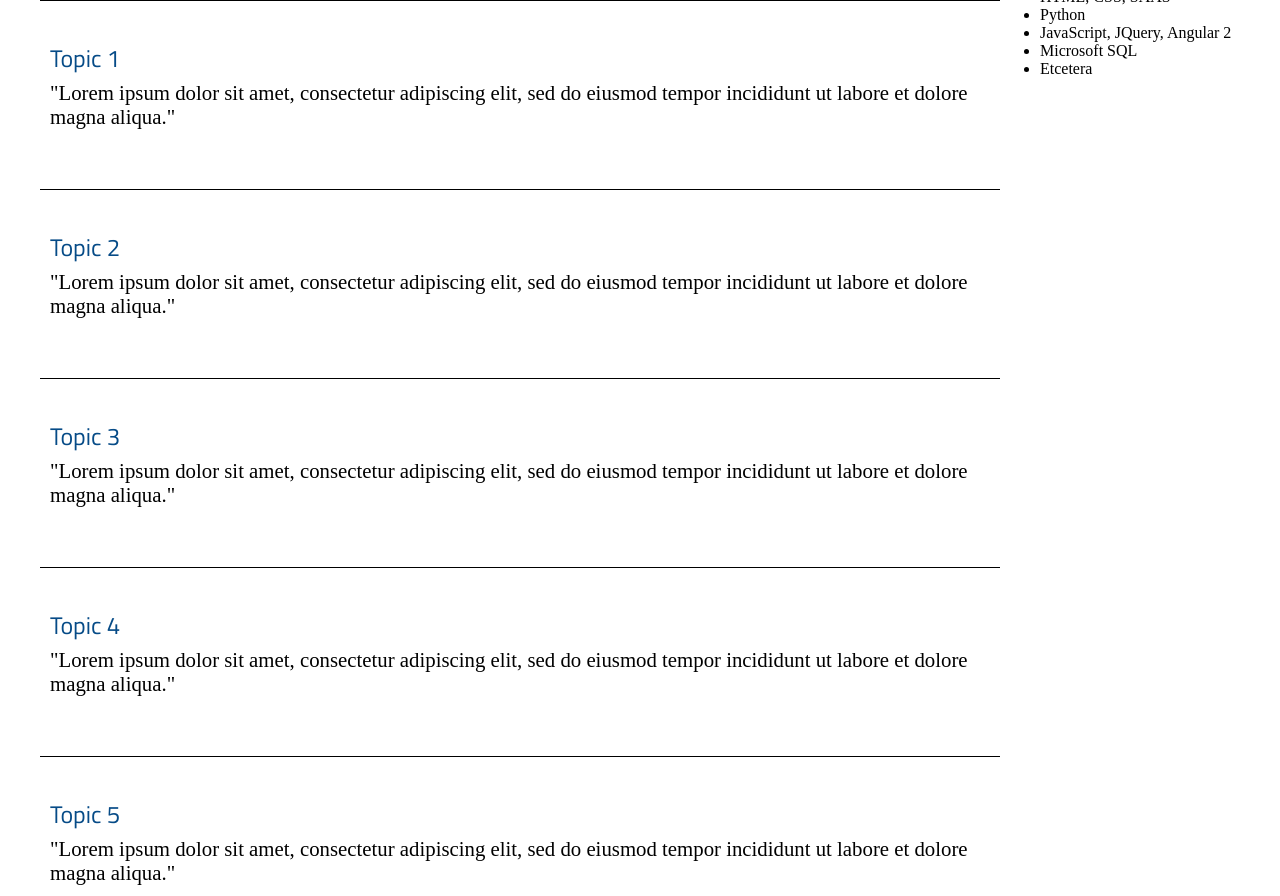
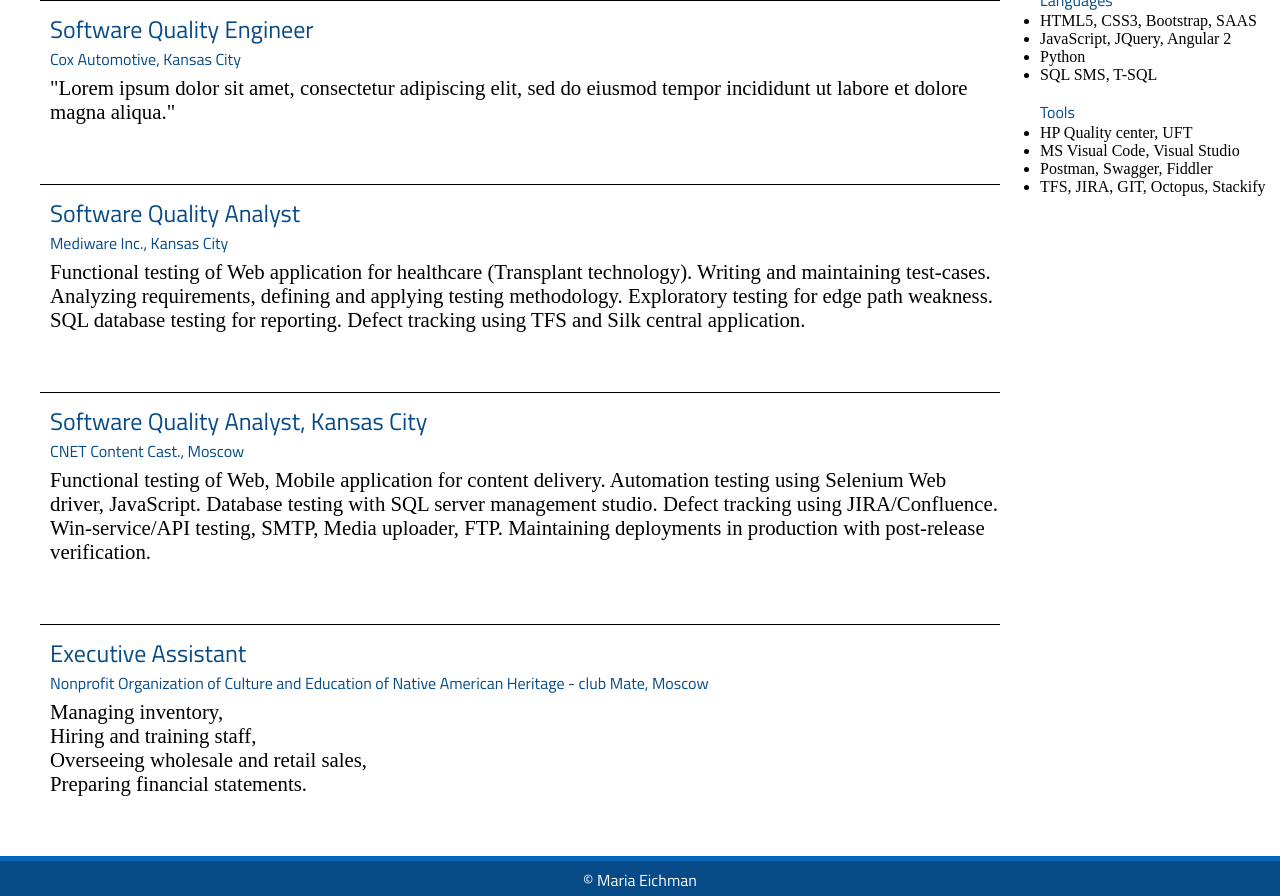
Before and after one commit to shiftma/html-me-something, a plain HTML site: page index.html in a window 1280 px wide. Shown: the part 647-1543 px from the top of the page. Drawn offline with Linux system fonts and the light colour scheme.

Commit message:
Final redesign

```diff
--- a/index.html
+++ b/index.html
@@ -11,13 +11,13 @@
               <ul id="nav_list">
                   <li><a href="#">Home</a></li>
                   <li><a href="#about">About</a></li>
-                  <li><a href="#menu">Content</a></li>
+                  <li><a href="#menu">Knowledge</a></li>
                   <li><a href="#contact">Contact</a></li>
               </ul>
           </nav>
         </header>
         <main>
-          <div class="hero" id="about">
+          <div class="hero">
               <div class="head">
                   <div class="hero-text">
                       <h1>Maria Eichman</h1>
@@ -28,53 +28,44 @@
           </div>
           <div class="flexbox">
               <div class="content col-1">
-                  <h2>Content</h2>
-                  <ul class="content">
+                  <h2>Experience</h2>
+                  <ul class="content" id="about">
                       <li class="item">
-                          <a href="#"><img src="" alt=""></a>
-                          <h3 class="head">Topic 1</h3>
+                          <h3 class="head">Software Quality Engineer</h3>
+                          <h3>Cox Automotive, Kansas City</h3>
                           <p>"Lorem ipsum dolor sit amet, consectetur adipiscing elit, sed do eiusmod tempor incididunt ut labore et dolore magna aliqua."</p>
                       </li>
                       <li class="item">
-                          <a href="#"><img src="" alt=""></a>
-                          <h3 class="head">Topic 2</h3>
-                          <p>"Lorem ipsum dolor sit amet, consectetur adipiscing elit, sed do eiusmod tempor incididunt ut labore et dolore magna aliqua."</p>
+                          <h3 class="head">Software Quality Analyst</h3>
+                          <h3> Mediware Inc., Kansas City</h3>
+                          <p>Functional testing of Web application for healthcare (Transplant technology). Writing and maintaining test-cases. Analyzing requirements, defining and applying testing methodology. Exploratory testing for edge path weakness. SQL database testing for reporting. Defect tracking using TFS and Silk central application.</p>
                       </li>
                       <li class="item">
-                          <a href="#"><img src="" alt=""></a>
-                          <h3 class="head">Topic 3</h3>
-                          <p>"Lorem ipsum dolor sit amet, consectetur adipiscing elit, sed do eiusmod tempor incididunt ut labore et dolore magna aliqua."</p>
+                          <h3 class="head">Software Quality Analyst, Kansas City</h3>
+                          <h3> CNET Content Cast., Moscow</h3>
+                          <p>Functional testing of Web, Mobile application for content delivery. Automation testing using Selenium Web driver, JavaScript. Database testing with SQL server management studio. Defect tracking using JIRA/Confluence. Win-service/API testing, SMTP, Media uploader, FTP. Maintaining deployments in production with post-release verification.</p>
                       </li>
                       <li class="item">
-                          <a href="#"><img src="" alt=""></a>
-                          <h3 class="head">Topic 4</h3>
-                          <p>"Lorem ipsum dolor sit amet, consectetur adipiscing elit, sed do eiusmod tempor incididunt ut labore et dolore magna aliqua."</p>
-                      </li>
-                      <li class="item">
-                          <a href="#"><img src="" alt=""></a>
-                          <h3 class="head">Topic 5</h3>
-                          <p>"Lorem ipsum dolor sit amet, consectetur adipiscing elit, sed do eiusmod tempor incididunt ut labore et dolore magna aliqua."</p>
-                      </li>
-                      <li class="item">
-                          <a href="#"><img src="" alt=""></a>
-                          <h3 class="head">Topic 6</h3>
-                          <p>"Lorem ipsum dolor sit amet, consectetur adipiscing elit, sed do eiusmod tempor incididunt ut labore et dolore magna aliqua."</p>
-                      </li>
-                      <li class="item">
-                          <a href="#"><img src="" alt=""></a>
-                          <h3 class="head">Topic 7</h3>
-                              <p>"Lorem ipsum dolor sit amet, consectetur adipiscing elit, sed do eiusmod tempor incididunt ut labore et dolore magna aliqua."</p>
-                      </li>
+                          <h3 class="head">Executive Assistant</h3>
+                          <h3> Nonprofit Organization of Culture and Education of Native American Heritage - club Mate, Moscow</h3>
+                          <p>Managing inventory,<br>Hiring and training staff,<br>Overseeing wholesale and retail sales,<br>	Preparing financial statements.</p>
                   </ul>
               </div>
-              <div class="sidebar col-2">
+              <div class="sidebar col-2" id="menu">
                   <h2>Area of expertise</h2>
                   <ul class="tech">
-                      <li>HTML, CSS, SAAS</li>
+                      <h1>Languages</h1>
+                      <li>HTML5, CSS3, Bootstrap, SAAS</li>
+                      <li>JavaScript, JQuery, Angular 2</li>
                       <li>Python</li>
-                      <li>JavaScript, JQuery, Angular 2</li>
-                      <li>Microsoft SQL</li>
-                      <li>Etcetera</li>
+                      <li>SQL SMS, T-SQL</li>
+                  </ul>
+                  <ul class="tools">
+                      <h1>Tools</h1>
+                      <li>HP Quality center, UFT</li>
+                      <li>MS Visual Code, Visual Studio</li>
+                      <li>Postman, Swagger, Fiddler</li>
+                      <li>TFS, JIRA, GIT, Octopus, Stackify</li>
                   </ul>
               </div>
           </div>
```
